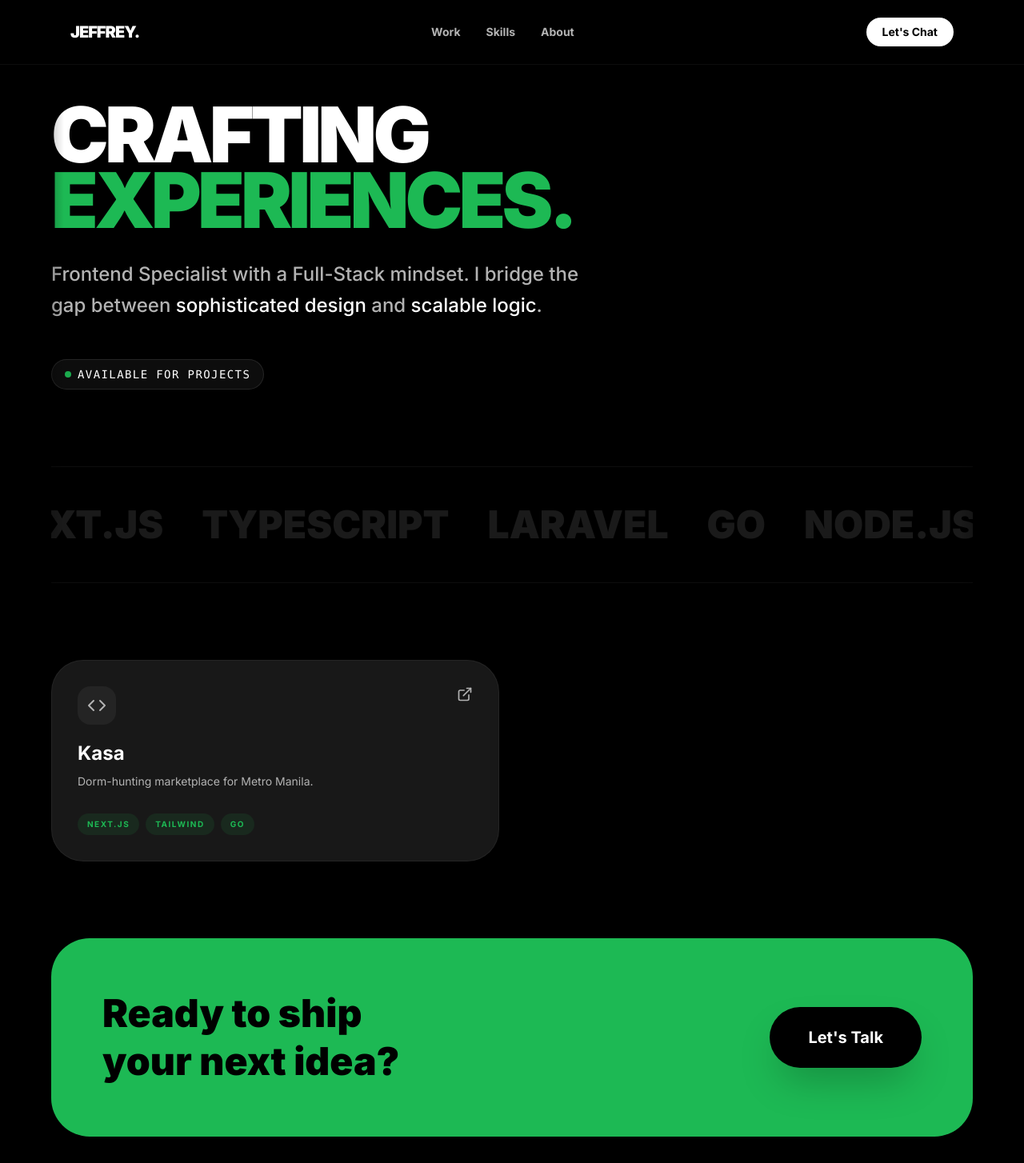
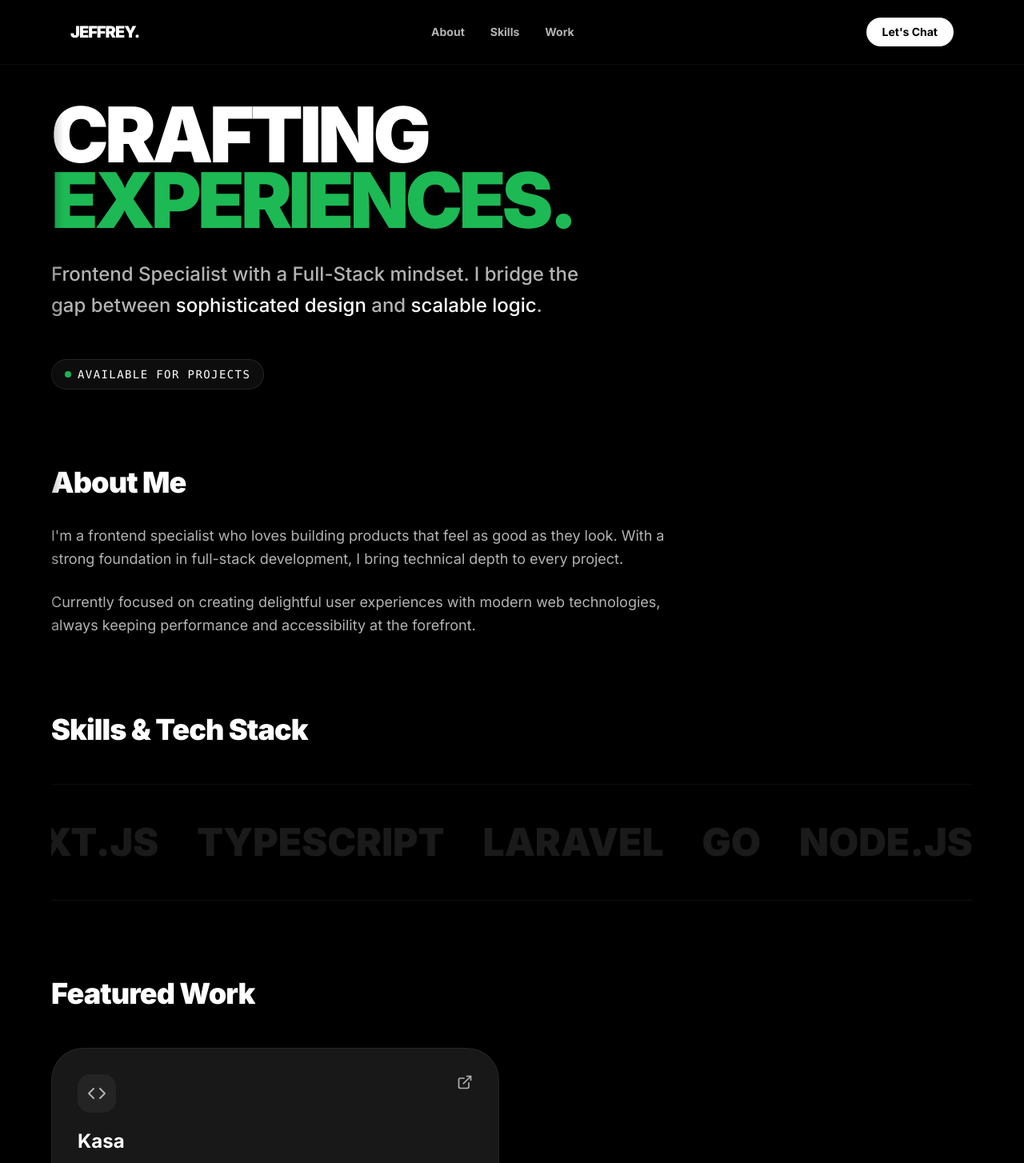
Before and after one commit to jeffrex13/my-porfolio, a Next.js app: page / in a window 1280 px wide. Shown: the top 1454 px of the page at 80% size. Built offline with nearby package versions, Linux system fonts and the light colour scheme.

Commit message:
Enhance layout and navigation; add sections for About, Skills, and Work

```diff
--- a/app/layout.tsx
+++ b/app/layout.tsx
@@ -9,24 +9,26 @@ export default function RootLayout({
   children: React.ReactNode;
 }) {
   return (
-    <html lang="en">
+    <html lang="en" className="scroll-smooth">
       <body className="bg-black text-white antialiased" style={inter.style}>
-        {/* Minimal Nav */}
         <header className="fixed top-0 left-0 w-full z-50 bg-black/80 backdrop-blur-lg border-b border-white/5">
           <div className="max-w-6xl mx-auto px-6 h-20 flex justify-between items-center">
-            {/* Minimalist Logo/Name */}
             <span className="text-white font-black tracking-tighter text-xl">
               JEFFREY.
             </span>
 
             <div className="flex gap-8">
-              {['Work', 'Skills', 'About'].map((item) => (
+              {[
+                { label: 'About', href: '#about' },
+                { label: 'Skills', href: '#skills' },
+                { label: 'Work', href: '#work' },
+              ].map((item) => (
                 <a
-                  key={item}
-                  href="#"
+                  key={item.label}
+                  href={item.href}
                   className="text-sm font-bold text-spotify-gray hover:text-spotify-green transition-colors"
                 >
-                  {item}
+                  {item.label}
                 </a>
               ))}
             </div>
--- a/app/page.tsx
+++ b/app/page.tsx
@@ -5,7 +5,7 @@ export default function Home() {
   return (
     <main className="min-h-screen pt-32 pb-20 px-6">
       <div className="max-w-6xl mx-auto space-y-24">
-        {/* Header Section */}
+        {/* Header */}
         <header className="max-w-4xl space-y-8">
           <div className="space-y-2">
             <h1 className="text-7xl md:text-8xl font-black tracking-tighter leading-[0.85] uppercase">
@@ -31,18 +31,46 @@ export default function Home() {
           </div>
         </header>
 
+        {/* About */}
+        <section id="about" className="scroll-mt-24 max-w-3xl">
+          <h2 className="text-4xl font-black mb-8 tracking-tight">About Me</h2>
+          <div className="space-y-6 text-lg text-spotify-gray leading-relaxed">
+            <p>
+              I&apos;m a frontend specialist who loves building products that
+              feel as good as they look. With a strong foundation in full-stack
+              development, I bring technical depth to every project.
+            </p>
+            <p>
+              Currently focused on creating delightful user experiences with
+              modern web technologies, always keeping performance and
+              accessibility at the forefront.
+            </p>
+          </div>
+        </section>
+
+        {/* Skills */}
+        <section id="skills" className="scroll-mt-24">
+          <h2 className="text-4xl font-black mb-12 tracking-tight">
+            Skills & Tech Stack
+          </h2>
           <TechMarquee />
+        </section>
 
-        {/* Project Grid */}
-        <section className="grid grid-cols-1 md:grid-cols-2 gap-8">
+        {/* Work */}
+        <section id="work" className="scroll-mt-24">
+          <h2 className="text-4xl font-black mb-12 tracking-tight">
+            Featured Work
+          </h2>
+          <div className="grid grid-cols-1 md:grid-cols-2 gap-8">
             <ProjectCard
               title="Kasa"
               description="Dorm-hunting marketplace for Metro Manila."
               tags={['Next.js', 'Tailwind', 'Go']}
             />
+          </div>
         </section>
 
-        {/* Contact CTA */}
+        {/* Contact */}
         <section className="bg-spotify-green rounded-[3rem] p-16 text-black flex flex-col md:flex-row items-center justify-between gap-10">
           <h2 className="text-5xl font-black leading-tight">
             Ready to ship <br /> your next idea?
--- a/src/components/TechMarquee.tsx
+++ b/src/components/TechMarquee.tsx
@@ -20,7 +20,7 @@ export default function TechMarquee() {
       <motion.div
         className="flex gap-12 whitespace-nowrap"
         animate={{
-          x: [0, -1000], // Adjust -1000 based on your content width
+          x: [0, -1000],
         }}
         transition={{
           x: {
@@ -31,7 +31,6 @@ export default function TechMarquee() {
           },
         }}
       >
-        {/* We render the list twice for the infinite loop effect */}
         {[...techStack, ...techStack].map((tech, i) => (
           <span
             key={i}
```
Lines whose indentation alone changed are shown as unchanged.
